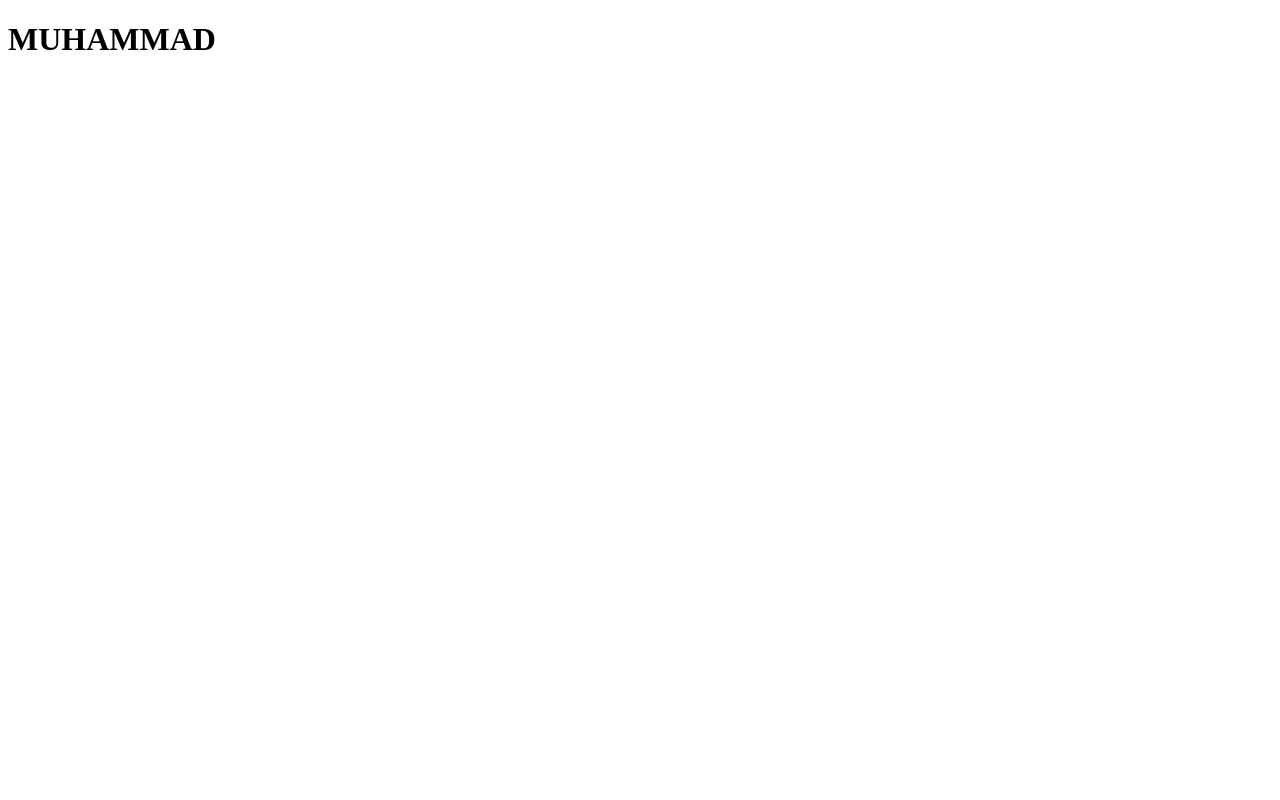
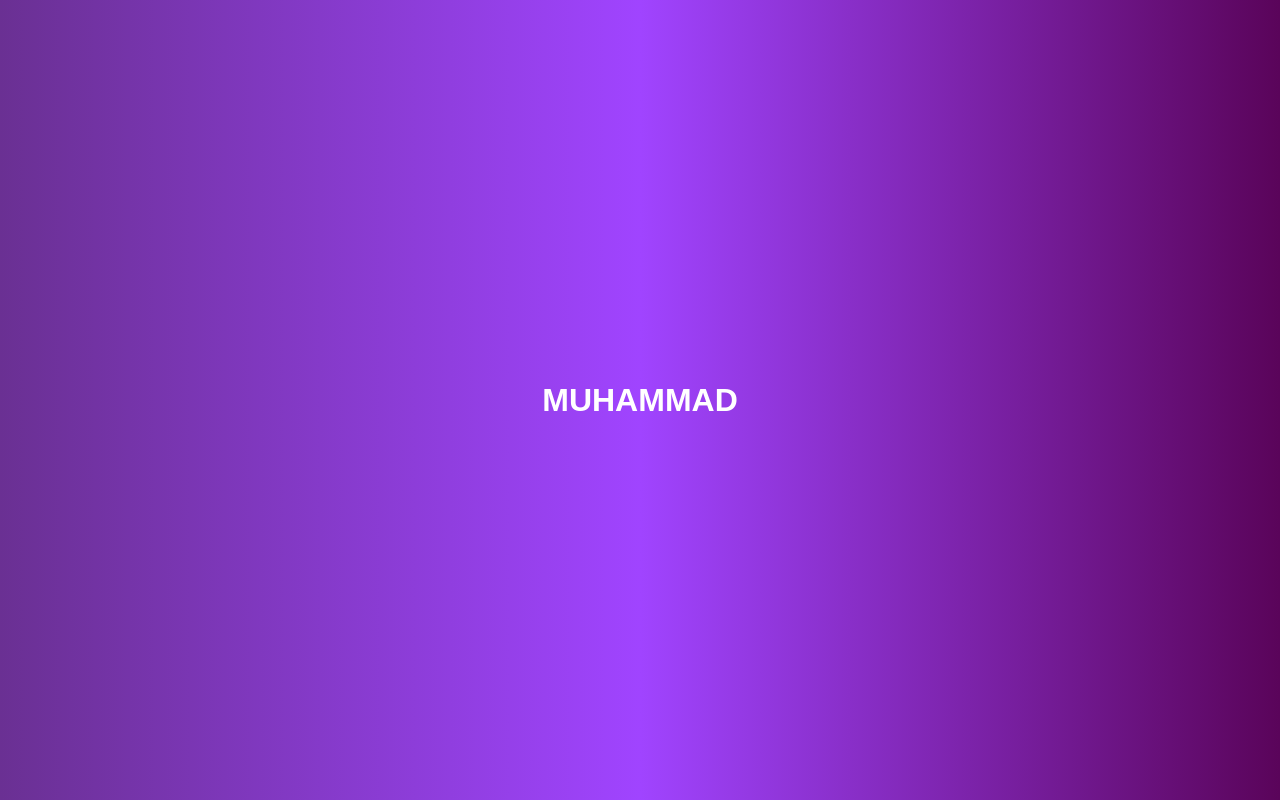
Before and after one commit to ImranHussain11/myrepo, a plain HTML site: page index.html in a window 1280 px wide. Drawn offline with Linux system fonts and the light colour scheme.

Commit message:
Added Design

```diff
--- a/index.html
+++ b/index.html
@@ -3,6 +3,7 @@
 <head>
     <meta charset="UTF-8">
     <meta name="viewport" content="width=device-width, initial-scale=1.0">
+    <link rel="stylesheet" href="style.css">
     <title>Document</title>
 </head>
 <body>
--- /dev/null
+++ b/style.css
@@ -0,0 +1,13 @@
+/* style.css */
+body{
+    /* Set a gradient background from purple to teal */
+    background: linear-gradient(to right, #6a3093, #a044ff, #5a045a);
+    font-family: Arial, Helvetica, sans-serif;
+    color: white;
+    margin: 0;
+    padding: 0;
+    display: flex;
+    justify-content: center;
+    align-items: center;
+    height: 100vh;
+}
```
